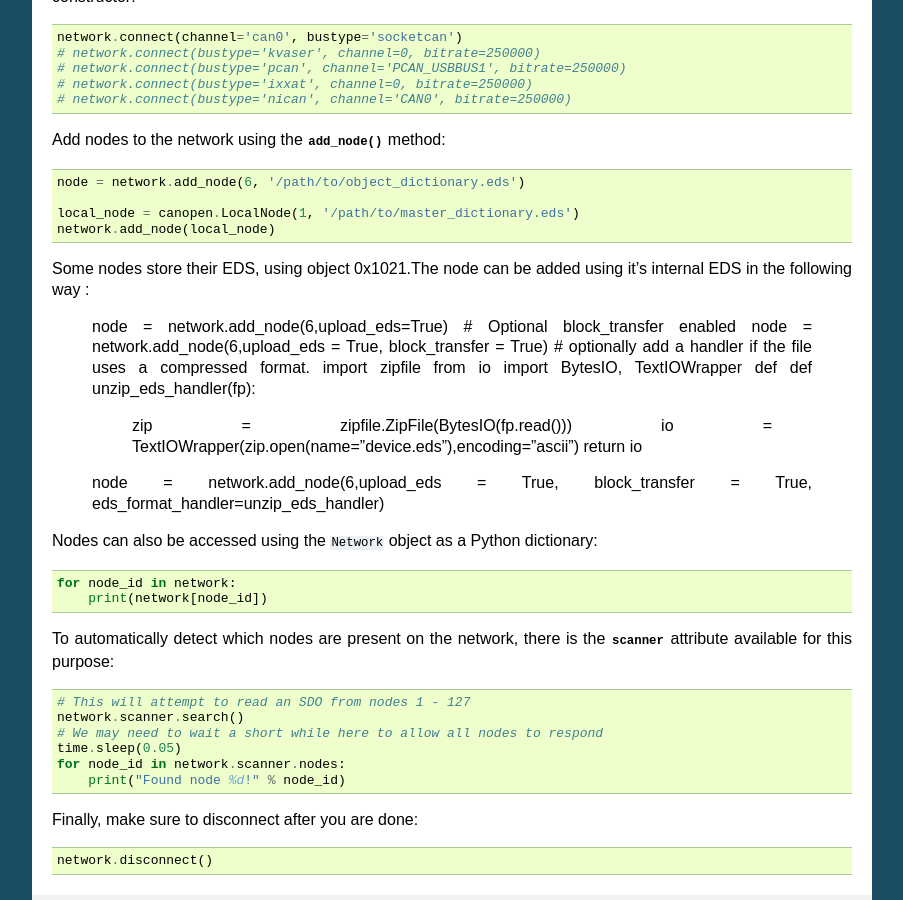
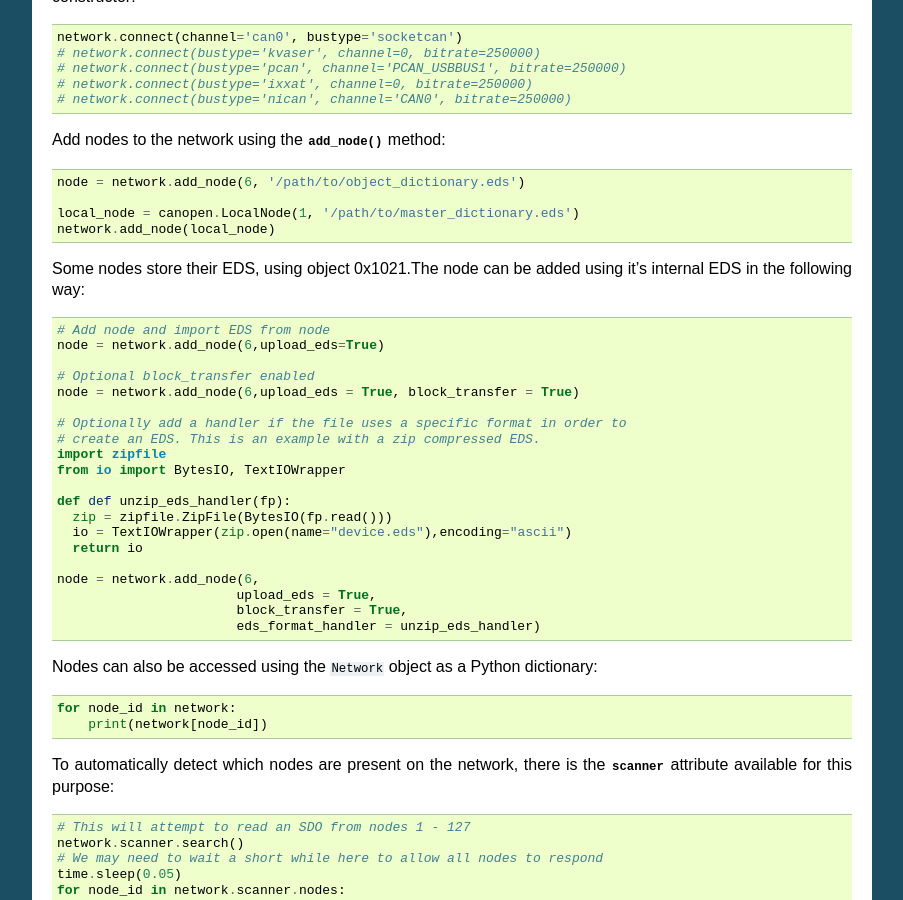
Before and after one commit to christiansandberg/canopen, a Sphinx documentation site: the page built from doc/network.rst, in a window 1280 px wide and 900 px high, scrolled down 473 px. Shown: the whole window, without its empty margins (198-1101 px from the left). Built offline with Sphinx 7.4.7, drawn with Linux system fonts in a browser that asks for light colours; pages that are not in the unit, such as notebooks, are missing from menus.

Commit message:
- Fixed formating on doc, should be good now

```diff
--- a/doc/network.rst
+++ b/doc/network.rst
@@ -39,19 +39,28 @@ Add nodes to the network using the :meth:`~canopen.Network.add_node` method::
     network.add_node(local_node)
 
 Some nodes store their EDS, using object 0x1021.The node can be added using
-it's internal EDS in the following way :
+it's internal EDS in the following way::
 
+    # Add node and import EDS from node
     node = network.add_node(6,upload_eds=True)
+
     # Optional block_transfer enabled
     node = network.add_node(6,upload_eds = True, block_transfer = True)
-    # optionally add a handler if the file uses a compressed format.
+
+    # Optionally add a handler if the file uses a specific format in order to
+    # create an EDS. This is an example with a zip compressed EDS.
     import zipfile
     from io import BytesIO, TextIOWrapper
+
     def def unzip_eds_handler(fp):
       zip = zipfile.ZipFile(BytesIO(fp.read()))
       io = TextIOWrapper(zip.open(name="device.eds"),encoding="ascii")
       return io
-    node = network.add_node(6,upload_eds = True, block_transfer = True, eds_format_handler=unzip_eds_handler)
+
+    node = network.add_node(6,
+                           upload_eds = True,
+                           block_transfer = True,
+                           eds_format_handler = unzip_eds_handler)
 
 
 Nodes can also be accessed using the ``Network`` object as a Python dictionary::
```
